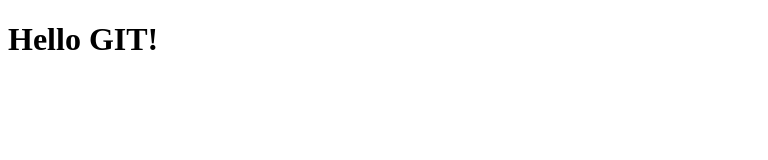
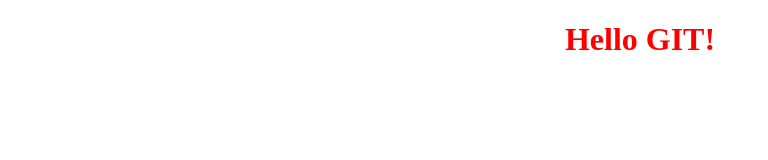
Before and after one commit to ArtemKozhuhov/Learn-GIT, a plain HTML site: page index.html in a window 1280 px wide. Shown: the whole page, without its empty margins (0-768 px from the left). Drawn offline with Linux system fonts and the light colour scheme.

Commit message:
Add to index.html -> h1, and plug in style.css

```diff
--- a/index.html
+++ b/index.html
@@ -4,6 +4,7 @@
     <meta charset="UTF-8" />
     <meta http-equiv="X-UA-Compatible" content="IE=edge" />
     <meta name="viewport" content="width=device-width, initial-scale=1.0" />
+    <link rel="stylesheet" href="./style.css" />
     <title>Learning GIT</title>
   </head>
   <body>
--- /dev/null
+++ b/style.css
@@ -0,0 +1,4 @@
+h1 {
+  text-align: center;
+  color: red;
+}
```
